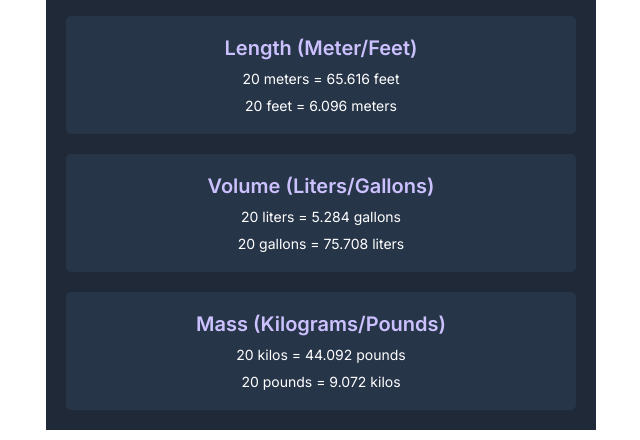
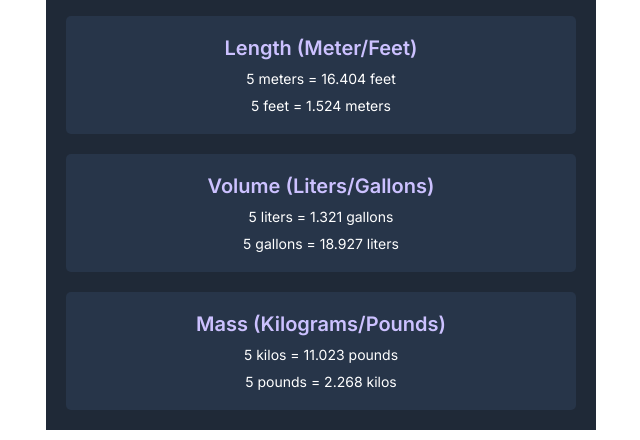
Before and after one commit to abilioassis/unit-conversion, a plain HTML site: page index.html in a window 1280 px wide. Both pictures are taken after typing "5" into the empty fields and a click on the button "Convert". Shown: the part 272-712 px from the top of the page, 319-959 px from the left. Drawn offline with Linux system fonts and the light colour scheme.

Commit message:
first commit

```diff
--- a/index.html
+++ b/index.html
@@ -18,7 +18,7 @@
       <!-- Section A -->
       <section id="section-a">
         <h1>Metric/Imperial Unit Conversion</h1>
-        <input id="quantity" type="number" />
+        <input id="qty" type="number" />
         <button id="convert-btn">Convert</button>
       </section>
       <!-- Section B -->
@@ -26,21 +26,22 @@
         <div class="container">
           <article class="unit-conversion">
             <h2>Length (Meter/Feet)</h2>
-            <p id="meters-conversion">20 meters = 65.616 feet</p>
-            <p id="feet-conversion">20 feet = 6.096 meters</p>
+            <p id="m-val"></p>
+            <p id="ft-val"></p>
           </article>
           <article class="unit-conversion">
             <h2>Volume (Liters/Gallons)</h2>
-            <p id="liter-conversion">20 liters = 5.284 gallons</p>
-            <p id="gallon-conversion">20 gallons = 75.708 liters</p>
+            <p id="l-val"></p>
+            <p id="gal-val"></p>
           </article>
           <article class="unit-conversion">
             <h2>Mass (Kilograms/Pounds)</h2>
-            <p id="kilo-convertion">20 kilos = 44.092 pounds</p>
-            <p id="pound-convertion">20 pounds = 9.072 kilos</p>
+            <p id="kg-val"></p>
+            <p id="lb-val"></p>
           </article>
         </div>
       </section>
     </main>
+    <script src="index.js"></script>
   </body>
 </html>
--- a/index.js
+++ b/index.js
@@ -0,0 +1,61 @@
+/**
+ * DOM variables
+ */
+const qtyElm = document.getElementById("qty");
+const convertBtn = document.getElementById("convert-btn");
+// Length (Meter/Feet)
+const mValElm = document.getElementById("m-val");
+const ftValElm = document.getElementById("ft-val");
+// Volume (Liters/Gallons)
+const lValElm = document.getElementById("l-val");
+const galValElm = document.getElementById("gal-val");
+// Mass (Kilograms/Pounds)
+const kgValElm = document.getElementById("kg-val");
+const lbValElm = document.getElementById("lb-val");
+
+/**
+ * DOM manipulation
+ */
+convertBtn.addEventListener("click", function () {
+  renderValues(qtyElm);
+});
+
+/**
+ * Element -> null
+ * Converts the amount provided by the user and writes the converted values on the screen.
+ */
+function renderValues(qtyElement) {
+  const qty = qtyElement.value;
+  // Length (Meter/Feet)
+  mValElm.innerHTML = `${qty} meters = ${converter(qty, "m", "ft")} feet`;
+  ftValElm.innerHTML = `${qty} feet = ${converter(qty, "ft", "m")} meters`;
+  // Volume (Liters/Gallons)
+  lValElm.innerHTML = `${qty} liters = ${converter(qty, "l", "gal")} gallons`;
+  galValElm.innerHTML = `${qty} gallons = ${converter(qty, "gal", "l")} liters`;
+  // Mass (Kilograms/Pounds)
+  kgValElm.innerHTML = `${qty} kilos = ${converter(qty, "kg", "lb")} pounds`;
+  lbValElm.innerHTML = `${qty} pounds = ${converter(qty, "lb", "kg")} kilos`;
+}
+
+/**
+ * Number, String, String -> String
+ * Converts a number from one unit to another with precision to 3 decimal places
+ */
+function converter(n, from, to) {
+  let k = 0;
+  if (from === "m" && to === "ft") {
+    k = 3.280839895;
+  } else if (from === "ft" && to === "m") {
+    k = 1 / 3.280839895;
+  } else if (from === "l" && to === "gal") {
+    k = 0.2641720524;
+  } else if (from === "gal" && to === "l") {
+    k = 1 / 0.2641720524;
+  } else if (from === "kg" && to === "lb") {
+    k = 2.20462262185;
+  } else {
+    k = 1 / 2.20462262185;
+  }
+  const result = n * k;
+  return result.toFixed(3);
+}
--- a/style.css
+++ b/style.css
@@ -55,7 +55,7 @@ input[type="number"] {
   text-align: center;
 }
 
-#quantity {
+#qty {
   width: 150px;
   font-size: 4.5rem;
   text-align: center;
```
Also changed, not shown: tsts/test.html (added, +10 -0 lines), tsts/test.js (added, +42 -0 lines).
